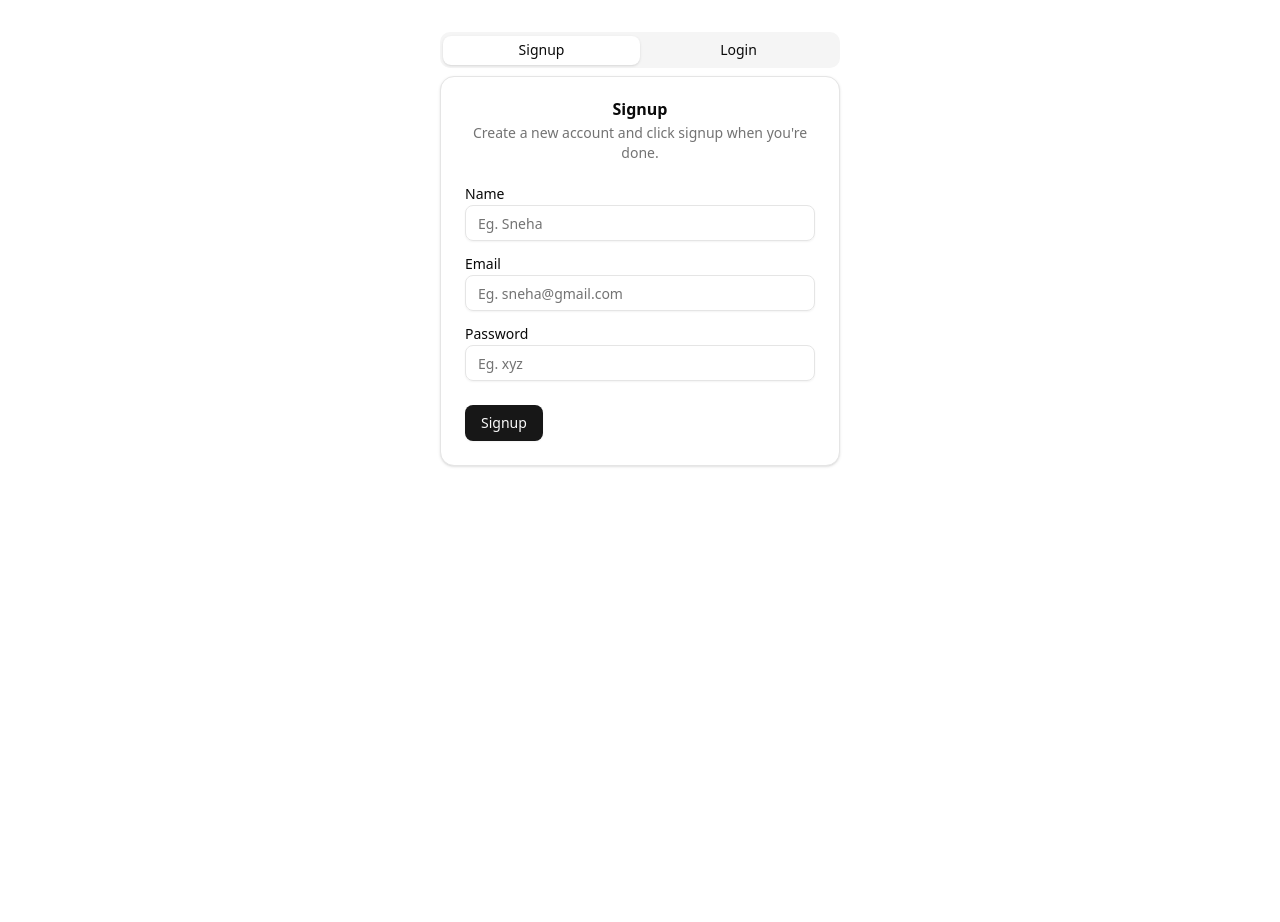
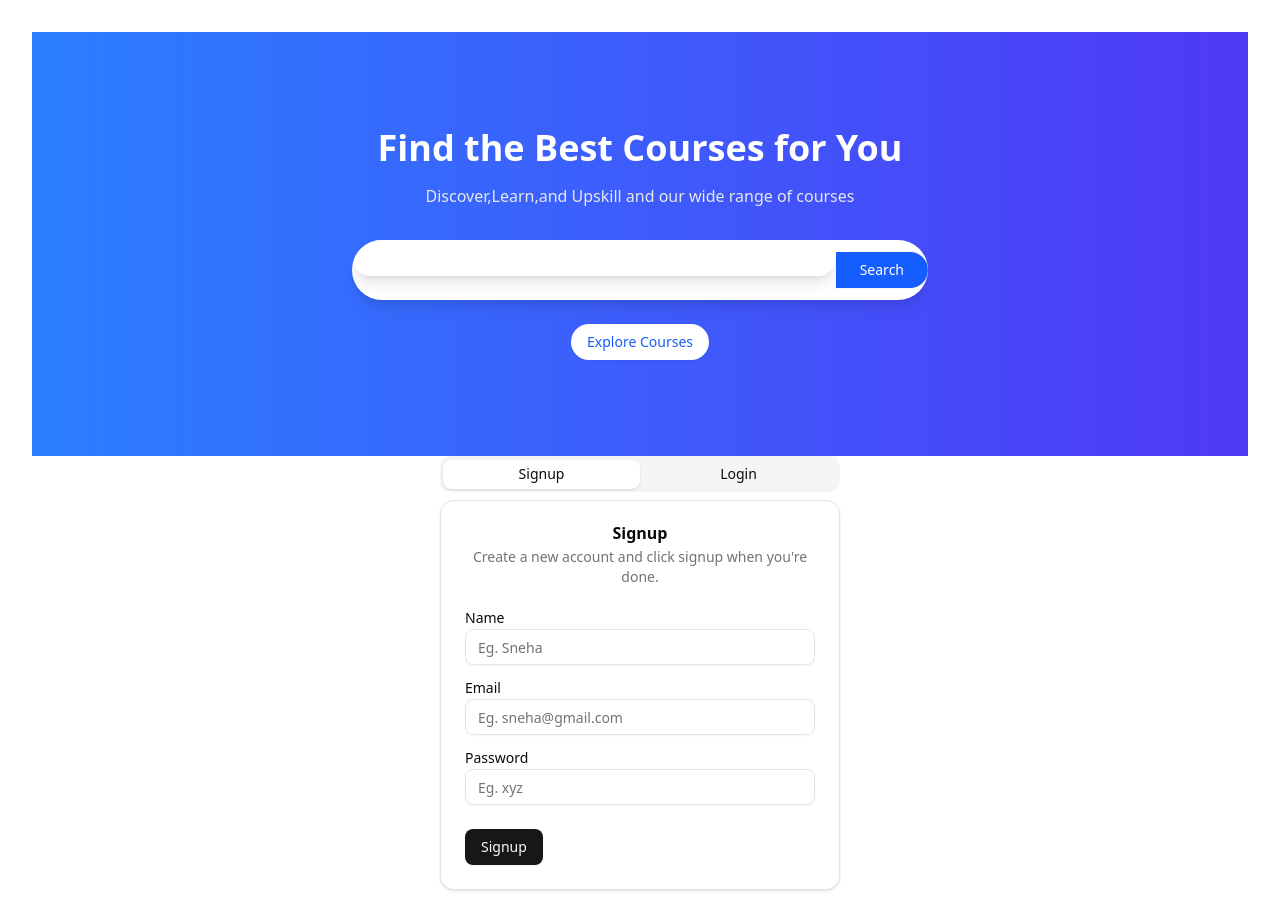
Before and after one commit to Aashutosh20233325/E-Learning-Learnify, a React (Vite) app in the folder client/E-learning/: page / in a window 1280 px wide. Before the commit the page ends 800 px from the top, so only its background shows below. Built offline with nearby package versions, Linux system fonts and the light colour scheme.

Commit message:
build Hero page

```diff
--- a/client/E-learning/src/App.jsx
+++ b/client/E-learning/src/App.jsx
@@ -1,15 +1,15 @@
-import { useState } from 'react'
-import reactLogo from './assets/react.svg'
-import viteLogo from '/vite.svg'
 import './App.css'
-import Login from "./pages/Login.jsx"
+import HeroSection from './pages/student/HeroSection.jsx';
+
+import Login from "./pages/Login.jsx";
 function App() {
-  const [count, setCount] = useState(0)
 
   return (
-    <>
+    <main>
+    <HeroSection/>
      <Login/>
-    </>
+
+    </main>
   )
 }
 
--- /dev/null
+++ b/client/E-learning/src/pages/student/HeroSection.jsx
@@ -0,0 +1,25 @@
+import { Input } from '@/components/ui/input'
+import { Button } from '@/components/ui/button';
+import React from 'react'
+
+const HeroSection = () => {
+  return (
+    <div className="relative bg-gradient-to-r from-blue-500 to bg-indigo-600 dark:from-gray-800 dark:to-gray-900 py-24 px-4 text-center">
+        <div className = "max-w-3xl mx-auto">
+            <h1 className="text-white text-4xl font-bold mb-4">Find the Best Courses for You </h1>
+             <p className="text-gray-200 dark:text-gray-400 mb-8">Discover,Learn,and Upskill and our wide range of courses</p>
+             <form action="" className="flex items-center bg-white dark:bg-gray-800 rounded-full shadow-lg overflow-hidden max-w-xl mx-auto mb-6">
+                <Input
+                type="text"
+                className="flex-grow bg-white border-none focus-visible:ring-0 px-6 py-3 text-gray-900 dark:text-gray-100 placeholder-gray-400 dark:placeholder-gray-500 rounded-full shadow-lg overflow-hidden max-w-xl mx-auto mb-6"/>
+                <Button className="bg-blue-600 dark:bg-gray-700 text-white px-6 py-3 rounded-r-full hover:bg-blue-700 dark:hover:bg-blue-800">Search</Button>
+
+             </form>
+             <Button className="bg-white dark:bg-gray-800 text-blue-600 rounded-full hover:bg-gray-200">Explore Courses</Button>
+        </div>
+
+    </div>
+  );
+};
+
+export default HeroSection
```
